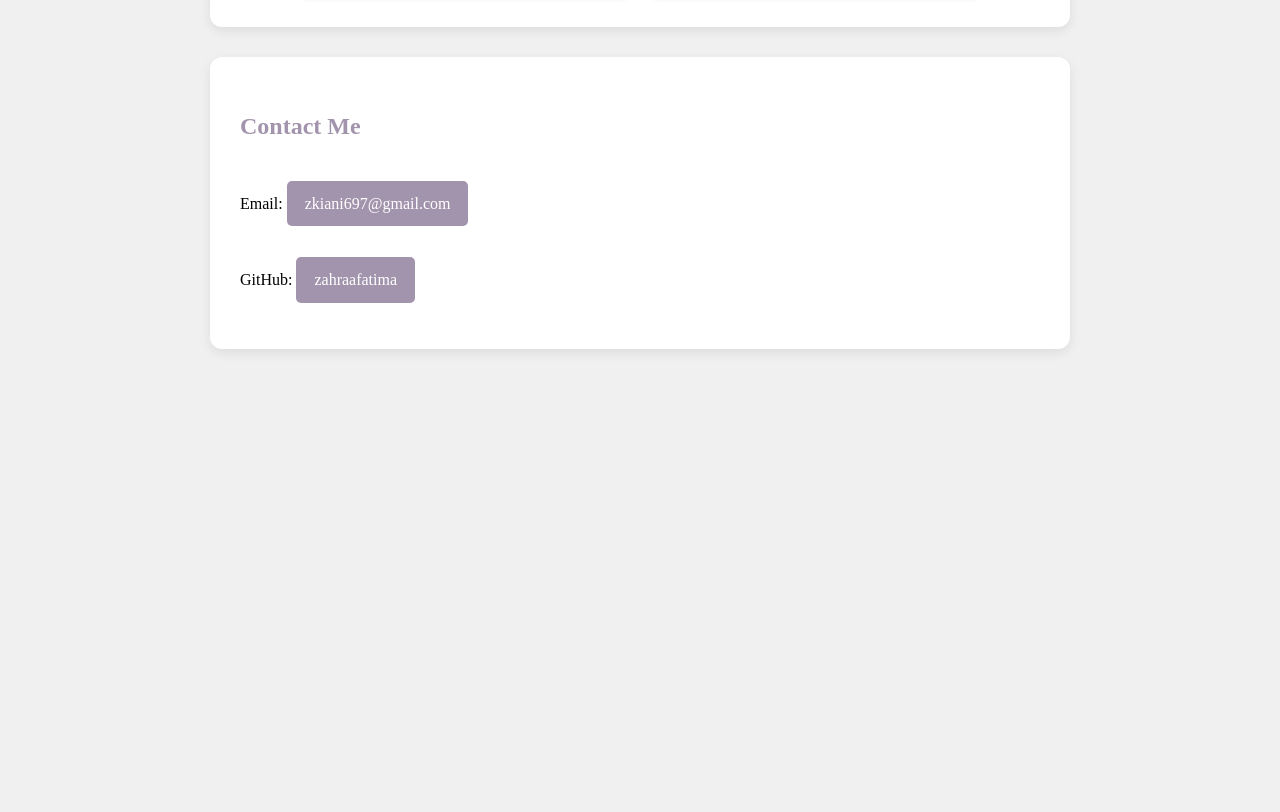
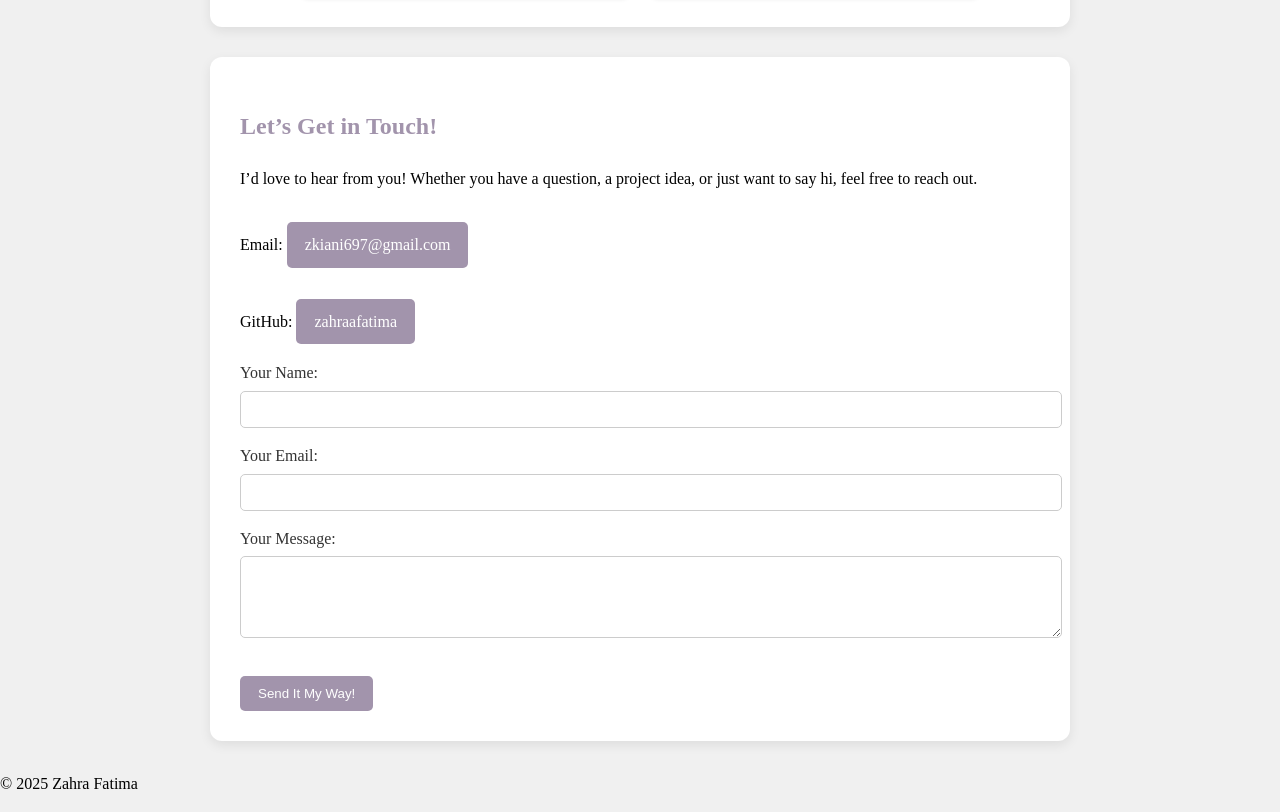
Before and after one commit to zahraafatima/Portfolio, a plain HTML site: page index.html in a window 1280 px wide. Shown: the part 606-1418 px from the top of the page. Before the commit the page ends 985 px from the top, so only its background shows below. Drawn offline with Linux system fonts and the light colour scheme.

Commit message:
Updated portfolio HTML & CSS

```diff
--- a/index.html
+++ b/index.html
@@ -5,10 +5,11 @@
   <meta name="viewport" content="width=device-width, initial-scale=1.0"/>
   <title>Zahra Fatima Portfolio</title>
   <link rel="stylesheet" href="style.css" />
+
 </head>
 <body>
 
-  <header>
+  <header class="fade-up">
     <h1>Zahra Fatima</h1>
     <p>
       Hello! Welcome to my portfolio. I’m Zahra, an Electrical Engineering student currently in my third semester.
@@ -17,7 +18,7 @@
     </p>
   </header>
 
-  <section id="projects">
+  <section id="projects" class="fade-up">
     <h2>My Projects</h2>
     <div class="projects-container">
       <div class="project-card">
@@ -31,17 +32,72 @@
         <p>My personal portfolio showcasing my skills and projects in web development.</p>
         <a href="#" target="_blank" class="btn">View Project</a>
       </div>
-
     </div>
   </section>
 
-  <section id="contact">
-    <h2>Contact Me</h2>
+  <section id="contact" class="fade-up">
+    <h2>Let’s Get in Touch!</h2>
+    <p>I’d love to hear from you! Whether you have a question, a project idea, or just want to say hi, feel free to reach out.</p>
+
     <div class="contact-info">
       <p>Email: <a href="mailto:zkiani697@gmail.com" class="btn">zkiani697@gmail.com</a></p>
       <p>GitHub: <a href="https://github.com/zahraafatima" class="btn">zahraafatima</a></p>
     </div>
+
+    <form id="contact-form" onsubmit="return showMessage()">
+      <div class="form-group">
+        <label for="name">Your Name:</label>
+        <input type="text" id="name" required />
+      </div>
+      <div class="form-group">
+        <label for="email">Your Email:</label>
+        <input type="email" id="email" required />
+      </div>
+      <div class="form-group">
+        <label for="message">Your Message:</label>
+        <textarea id="message" rows="4" required></textarea>
+      </div>
+      <button type="submit" class="btn">Send It My Way!</button>
+    </form>
   </section>
+
+  <footer>
+    <p>&copy; 2025 Zahra Fatima</p>
+  </footer>
+
+  <img id="dancingCat" src="https://media.giphy.com/media/JIX9t2j0ZTN9S/giphy.gif"
+       alt="Dancing Cat" style="display:none; position:fixed; bottom:20px; right:20px; width:80px; z-index:1000;">
+
+
+  <script>
+
+    function showMessage() {
+      alert("Yay! Your message has been whisked away to the International Space Station 🚀. I’ll get back to you as soon as I can!");
+      return false;
+    }
+
+    const fadeElements = document.querySelectorAll('.fade-up');
+    function checkVisibility() {
+      fadeElements.forEach(el => {
+        const rect = el.getBoundingClientRect();
+        if (rect.top < window.innerHeight - 50) {
+          el.classList.add('visible');
+        }
+      });
+    }
+    window.addEventListener('scroll', checkVisibility);
+    window.addEventListener('load', checkVisibility);
+
+    const footer = document.querySelector('footer');
+    const cat = document.getElementById('dancingCat');
+    footer.addEventListener('dblclick', () => {
+      cat.style.display = 'block';
+      setTimeout(() => {
+        cat.style.display = 'none';
+      }, 5000);
+    });
+
+  </script>
 
 </body>
 </html>
--- a/style.css
+++ b/style.css
@@ -88,8 +88,6 @@ a:hover {
     align-items: center;
   }
 }
-
-
 h1, h2, section {
   animation: fadeIn 1.5s ease-in;
 }
@@ -98,3 +96,56 @@ h1, h2, section {
   from { opacity: 0; transform: translateY(-20px); }
   to { opacity: 1; transform: translateY(0); }
 }
+
+.form-group {
+  margin-bottom: 15px;
+}
+
+label {
+  display: block;
+  margin-bottom: 5px;
+  color: #333;
+}
+
+input[type="text"],
+input[type="email"],
+textarea {
+  width: 100%;
+  padding: 10px;
+  border: 1px solid #ccc;
+  border-radius: 5px;
+  transition: border-color 0.3s ease;
+}
+
+input:focus,
+textarea:focus {
+  border-color: #a294ac;
+  outline: none;
+}
+
+button[type="submit"] {
+  background-color: #a294ac;
+  color: white;
+  padding: 10px 18px;
+  border: none;
+  border-radius: 5px;
+  cursor: pointer;
+  transition: transform 0.3s ease, background-color 0.3s ease;
+}
+
+button[type="submit"]:hover {
+  background-color: #e9daf7;
+  transform: scale(1.05);
+}
+
+
+.fade-up {
+  opacity: 0;
+  transform: translateY(20px);
+  transition: all 0.8s ease-in-out;
+}
+
+.fade-up.visible {
+  opacity: 1;
+  transform: translateY(0);
+}
```
Lines whose indentation alone changed are shown as unchanged.
